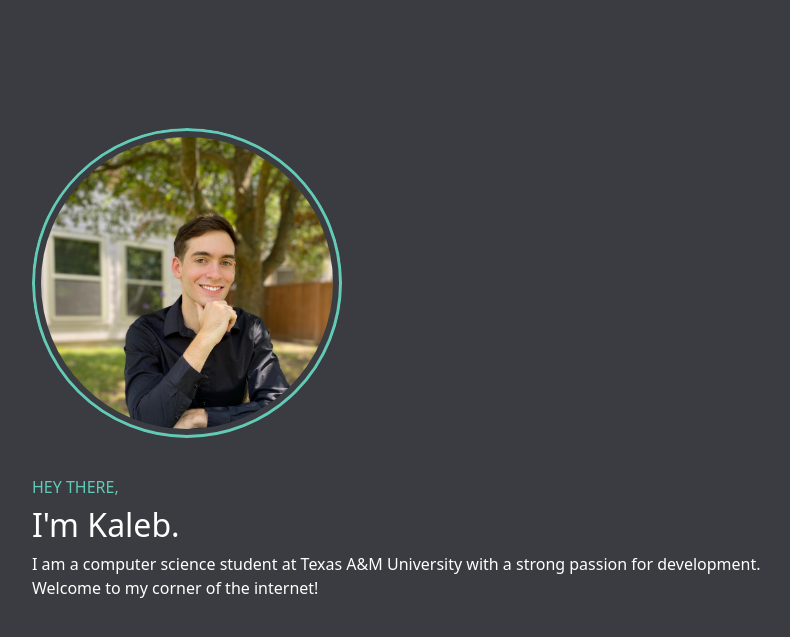
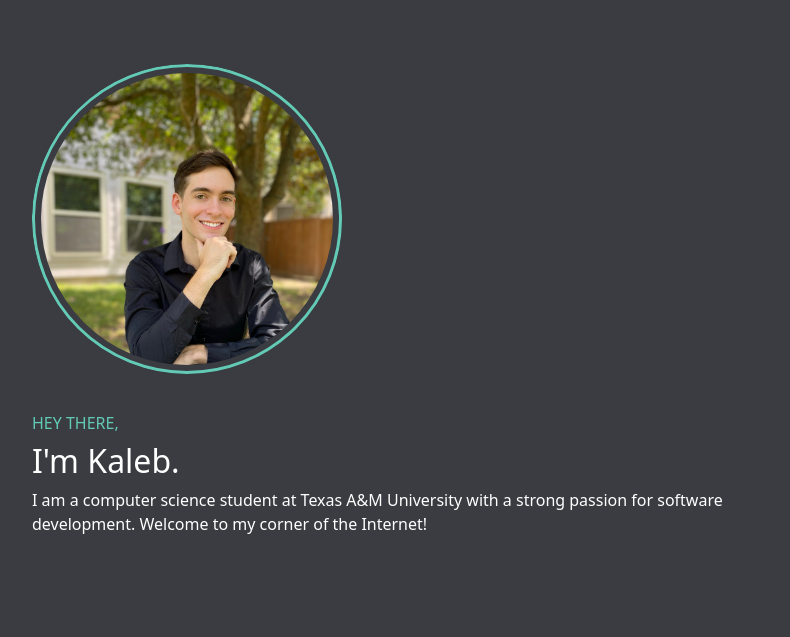
Before and after one commit to Prometheus1400/personal-web-app, a Django app: page /home/ in a window 1280 px wide. Shown: the part 40-677 px from the top of the page, without its empty margins (220-1010 px from the left). Run offline with Django 4.2, Linux system fonts and the light colour scheme.

Commit message:
minor changed to text

```diff
--- a/homepage/templates/homepage/about.html
+++ b/homepage/templates/homepage/about.html
@@ -6,8 +6,8 @@
     <h4>Overview</h4>
     <hr class="bg-danger border-2 border-top">
     <p style="margin-bottom:40px;">I am currently an honors computer science student at Texas A&M University
-        set to graduate in spring 2023. I'm also a peer teacher and really enjoy helping others understand how to solve
-        computer science concepts. In the summer of 2021 I worked as a research assistant in graph neural networks. The
+        set to graduate in spring 2023. I'm also a peer teacher and really enjoy helping others understand
+        computer science concepts. In the summer of 2021, I worked as a research assistant in graph neural networks. The
         concepts were complicated but extremely fascinating, and I learned a lot about machine learning, both theoretically
         and practically (using PyTorch). Right now (summer 2022) I am interning at IBM on the Global Cloud Optimization Team
         (GCOT) and learning a lot about cloud technologies and architecture. Some of the main technologies we are using include,
--- a/homepage/templates/homepage/contact.html
+++ b/homepage/templates/homepage/contact.html
@@ -31,13 +31,13 @@
     </div>
 
     <div class="container-fluid">
-        <div class="row justify-content-center" style="margin-left:5%; margin-right:5%">
+        <div class="row justify-content-center" style="margin-left:5%; margin-right:5%; margin-bottom:5px">
                 Check out my socials above. Alternatively you can send me a message right here!
         </div>
     </div>
 
     {% if form %}
-    <div class="container my-form" >
+    <div class="container my-form" style="margin-bottom:20px;">
         <form action="/contact/" method="post" class="contact-form" >
             {% csrf_token %}
             <div class="row">
--- a/homepage/templates/homepage/home.html
+++ b/homepage/templates/homepage/home.html
@@ -2,7 +2,7 @@
 {% block content %}
 {% load static %}
 
-<div class="container-fluid justify-content-center" style="padding-top:10%; max-width: 800px;" >
+<div class="container-fluid justify-content-center" style="padding-top:8vh; max-width: 800px;" >
   <div class="row">
     <div class="col" style="margin-bottom:40px;">
       <img src="{% static 'homepage/headshot.jpeg' %}" alt="error loading image" class="img-fluid float-left"
@@ -22,7 +22,8 @@
     <div class="col">
       <h6> HEY THERE,</h3>
       <h2>I'm Kaleb.</h2>
-      <p>I am a computer science student at Texas A&M University with a strong passion for development. Welcome to my corner of the internet!</p>
+      <p>I am a computer science student at Texas A&M University with a strong passion for software development.
+        Welcome to my corner of the Internet!</p>
     </div>
   </div>
 </div>
```
